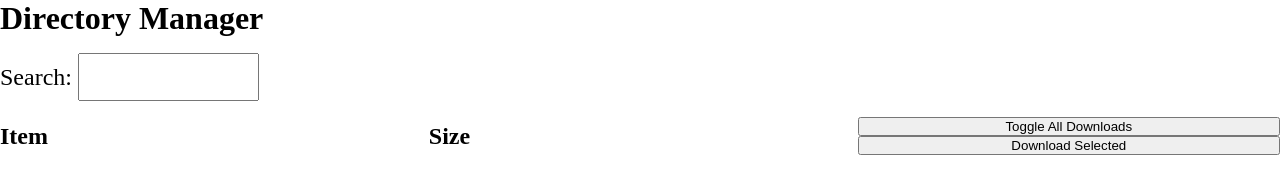
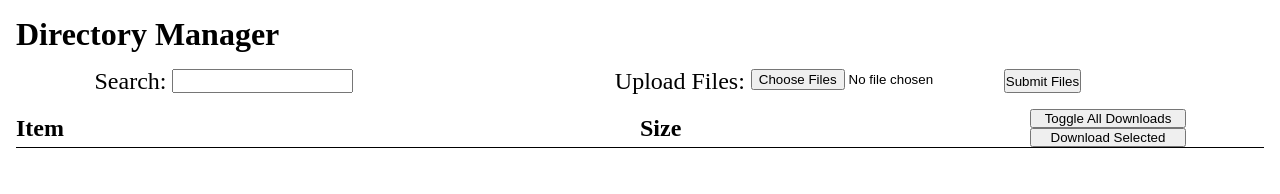
Before and after one commit to loopstrangest/directory-manager, a website: page Index.html in a window 1280 px wide. Drawn offline with nearby package versions, Linux system fonts and the light colour scheme.

Commit message:
Added file upload option that refreshes the UI

```diff
--- a/Index.html
+++ b/Index.html
@@ -3,32 +3,43 @@
 <head>
     <link rel='stylesheet' href='/styles.css'/>
     <title>Directory Manager</title>
-
 </head>
 <body>
     <h1>Directory Manager</h1>
-    <div class="search">
-        <p>Search:&nbsp;</p>
-        <input type="text" id='searchBar'>
+    <!--Options: search and upload files-->
+    <div class="options">
+        <div class="search">
+            <p>Search:&nbsp;</p>
+            <input type="text" id='searchBar'>
+        </div>
+        <div class="uploadFiles">
+            <p>Upload Files:&nbsp;</p>
+            <form action="/upload" method="POST" enctype='multipart/form-data'>
+                <input type="file" name='selectedFiles' id='fileUploader' multiple>
+                <button>Submit Files</button>
+            </form>
+
+        </div>
     </div>
+    <!--File/folder column headers and download toggle-->
     <div id='contentHeader'>
-        <p><strong>Item</strong></p>
-        <p><strong>Size</strong></p>
+        <p class='itemHeader'><strong>Item</strong></p>
+        <p class='sizeHeader'><strong>Size</strong></p>
         <div class = 'downloadButtonContainer'>
             <button id='toggleDownloadsButton'
             onclick='checkDownloads()'>Toggle All Downloads</button>
             <button id='downloadButton'
             onclick='downloadItems()'>Download Selected</button>
-
         </div>
     </div>
+    <!--List of files and folders is generated from /scripts/handleContentList.js-->
     <div id='contentList'>
     </div>
+    <!--Scripts: lower scripts can use functions from upper scripts-->
     <script src='https://cdnjs.cloudflare.com/ajax/libs/socket.io/3.0.4/socket.io.js'></script>
-    <!--lower scripts can use functions from upper scripts-->
     <script type='text/javascript' src="/scripts/handleURL.js"></script>
     <script type='text/javascript' src="/scripts/handleDownloads.js"></script>
     <script type='text/javascript' src="/scripts/handleContentList.js"></script>
-
+    <script type='text/javascript' src="/scripts/handleUploads.js"></script>
 </body>
 </html>
--- a/package.json
+++ b/package.json
@@ -14,6 +14,7 @@
     "fs": "0.0.1-security",
     "glob": "^7.1.6",
     "https": "^1.0.0",
+    "multer": "^1.4.2",
     "path": "^0.12.7",
     "socket.io": "^3.1.0"
   }
--- a/scripts/handleContentList.js
+++ b/scripts/handleContentList.js
@@ -83,18 +83,21 @@ function formatContent(content) {
   var formattedList = [];
   //Create a link element for each item
   content.forEach((entry) => {
+    infoElement = "<p class='sizeInfo'>" + entry[1] + "</p>";
     //Wrap each entry's elements in a div
     formattedList.push("<div class='contentEntry'>");
     if (entry[1].search("item") != -1) {
       //data with 'item' is a folder: <p> is appropriate element
-      formattedList.push("<p>" + entry[0] + "</p>");
-      formattedList.push("<p>" + entry[1] + "</p>");
+      formattedList.push("<p class='item'>" + entry[0] + "</p>");
+      formattedList.push(infoElement);
       formattedList.push("<p class='notApplicable'>n/a</p>");
     }
     //data without 'item' is a file: <a> is appropriate element
     else {
-      formattedList.push("<a href=" + entry[0] + ">" + entry[0] + "</a>");
-      formattedList.push("<p>" + entry[1] + "</p>");
+      formattedList.push(
+        "<a class='item' href=" + entry[0] + ">" + entry[0] + "</a>"
+      );
+      formattedList.push(infoElement);
       formattedList.push("<input type='checkbox' class='downloadBox'>");
     }
 
@@ -103,7 +106,7 @@ function formatContent(content) {
 
   //Display 'no results' message when appropriate
   if (formattedList.length == 0) {
-    return "<p>No results</p>";
+    return "<p><i>No results</i></p>";
   } else {
     return formattedList.join("");
   }
--- a/scripts/handleDownloads.js
+++ b/scripts/handleDownloads.js
@@ -14,7 +14,6 @@ function getDownloadElements() {
 function getDownloadsFromURL() {
   var searchParams = new URLSearchParams(document.location.search);
   var downloads = searchParams.get("download");
-  console.log(downloads);
   //Update downloads if any are listed in URL
   if (downloads != null) {
     //Get usable download index list from search param
--- /dev/null
+++ b/scripts/handleUploads.js
@@ -0,0 +1,7 @@
+var fileUploader = document.getElementById("fileUploader");
+
+function getFiles() {
+  console.log("files sent");
+  var fileList = fileUploader.files;
+  socket.emit("uploadFiles", fileList);
+}
--- a/styles.css
+++ b/styles.css
@@ -4,19 +4,50 @@
   box-sizing: border-box;
 }
 
-.search {
+html {
+  margin: 1rem;
+}
+
+button,
+#fileUploader {
+  padding: 0;
+  cursor: pointer;
+}
+
+.options {
   display: flex;
-  height: 3rem;
+  flex-direction: row;
+  justify-content: space-around;
+  height: 1.5rem;
   margin: 1rem 0rem;
 }
 
-.search > * {
+.search {
+  width: 33.33%;
+}
+.uploadFiles {
+  width: 66.67%;
+}
+
+.options > * {
+  display: flex;
+  height: 1.5rem;
+  margin: 0rem 0rem;
+  justify-content: center;
+}
+
+form {
+  display: flex;
+  flex-direction: row;
+}
+
+.search > *,
+.uploadFiles > * {
   line-height: 0rem;
 }
 
-.downloadButtonContainer {
-  display: flex;
-  flex-direction: column;
+#contentHeader {
+  border-bottom: 1px solid black;
 }
 
 .contentEntry,
@@ -26,9 +57,29 @@
   margin-bottom: 1rem;
 }
 
-#contentHeader > *,
-.contentEntry > * {
-  width: 33%;
+.itemHeader,
+.item {
+  width: 50%;
+}
+
+.sizeHeader,
+.sizeInfo,
+.downloadButtonContainer,
+.notApplicable,
+.downloadBox {
+  width: 25%;
+}
+
+.downloadButtonContainer {
+  display: flex;
+  flex-direction: column;
+}
+
+.downloadButtonContainer > button {
+  display: inline-block;
+  justify-content: center;
+  width: 50%;
+  margin: auto;
 }
 
 .notApplicable {
```
Also changed, not shown: Server.js (+27 -17 lines), projectTodo.txt (+7 -1 lines), 1 other file.
